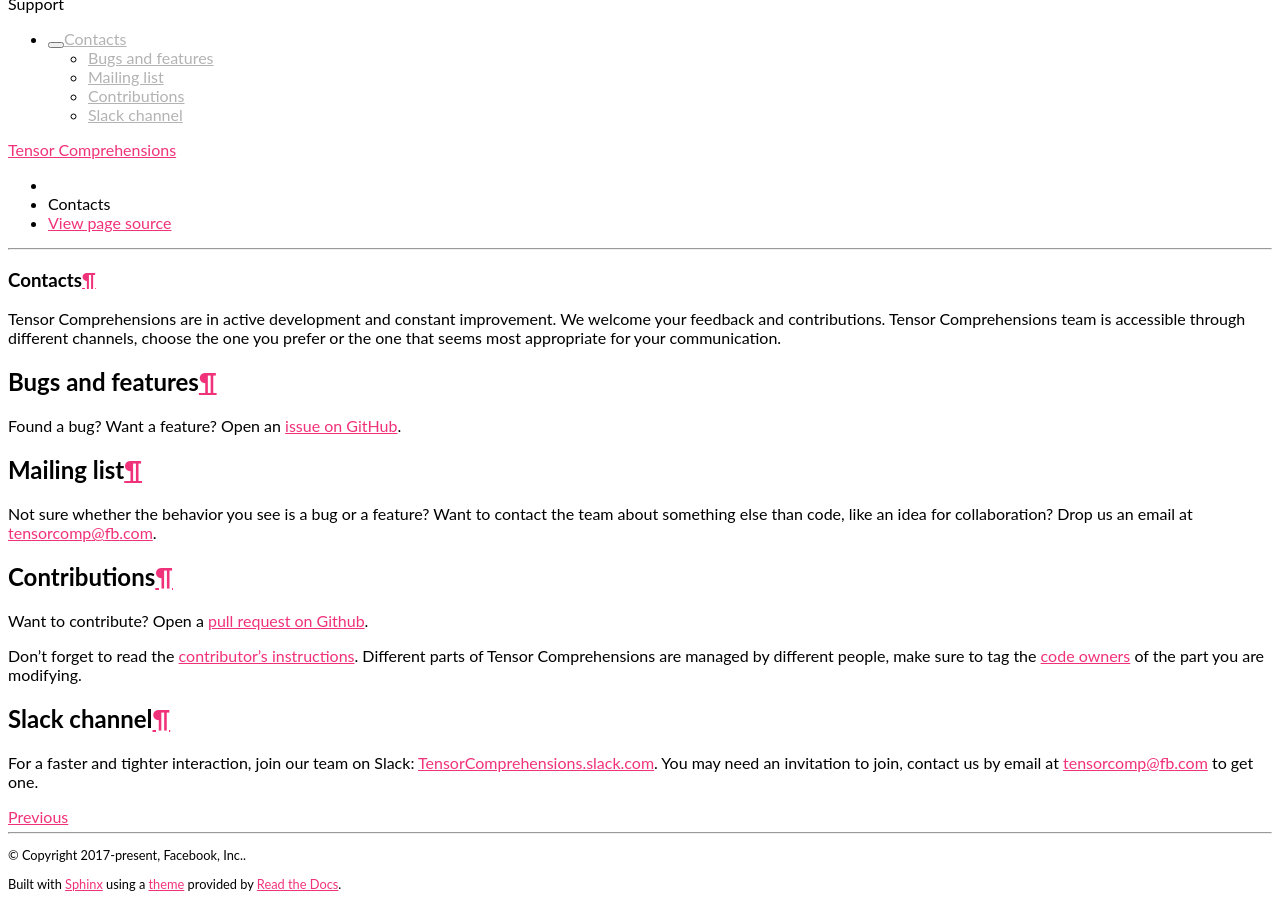
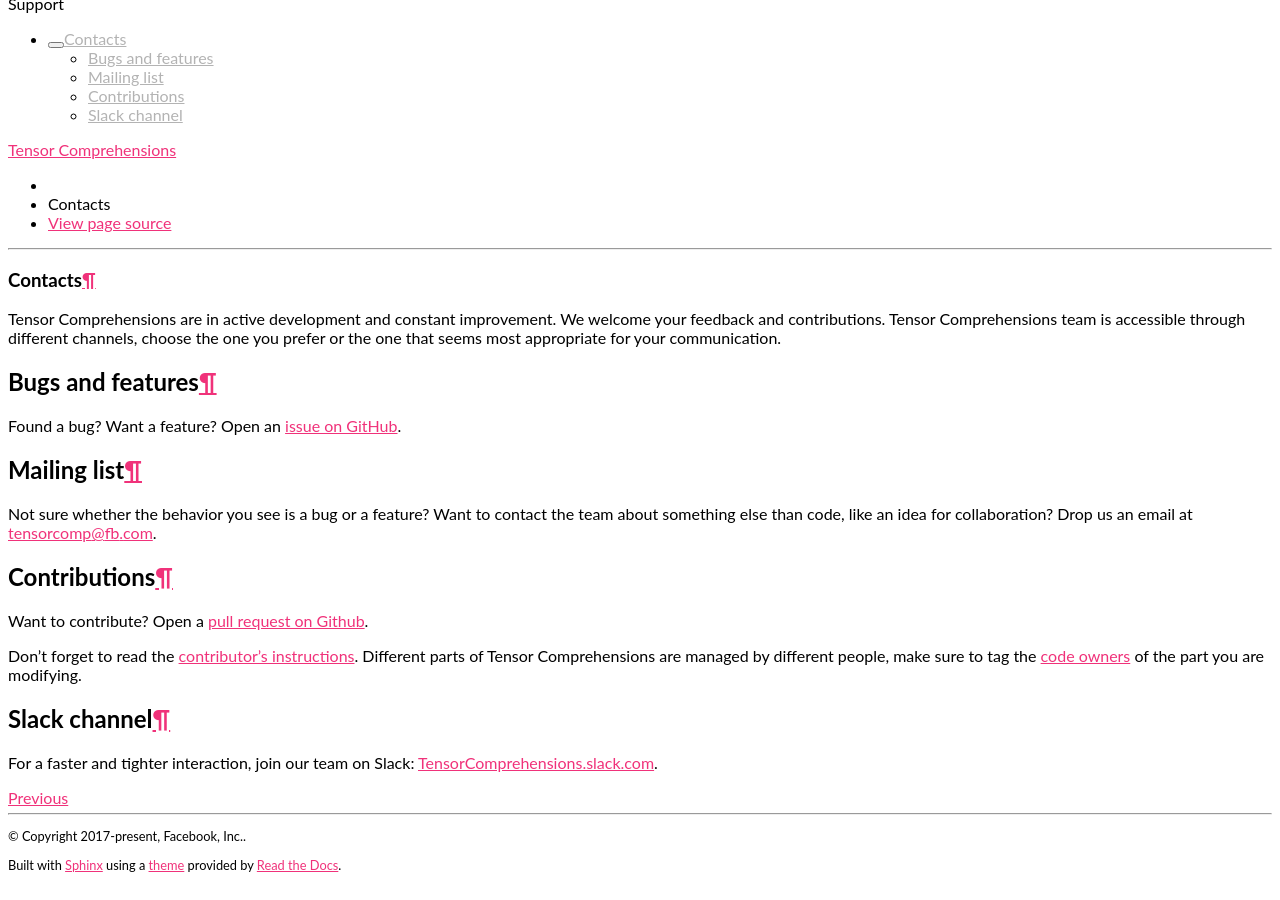
Before and after one commit to facebookresearch/TensorComprehensions, a Sphinx documentation site: the page built from docs/source/contacts.rst, in a window 1280 px wide and 900 px high, scrolled down 1795 px. Built offline with Sphinx 7.4.7 and the Read the Docs theme 2.0.0, drawn with Linux system fonts in a browser that asks for light colours.

Commit message:
update slack auto-invite link

```diff
--- a/docs/source/contacts.rst
+++ b/docs/source/contacts.rst
@@ -25,4 +25,4 @@
 Slack channel
 -------------
 
-For a faster and tighter interaction, join our team on Slack: `TensorComprehensions.slack.com <https://tensorcomprehensions.slack.com>`_.  You may need an invitation to join, contact us by email at tensorcomp@fb.com to get one.
+For a faster and tighter interaction, join our team on Slack: `TensorComprehensions.slack.com <https://tensorcomprehensions.herokuapp.com/>`_.
```
Also changed, not shown: README.md (+1 -1 lines).
